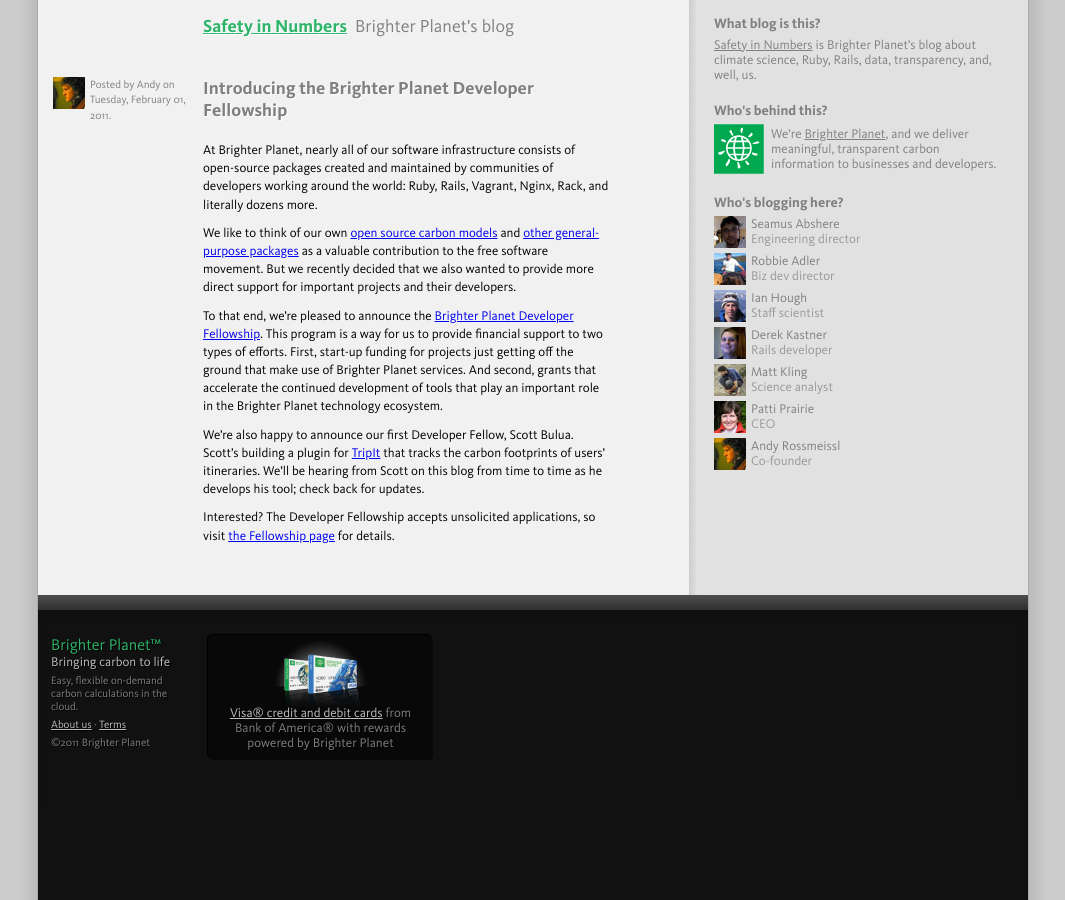
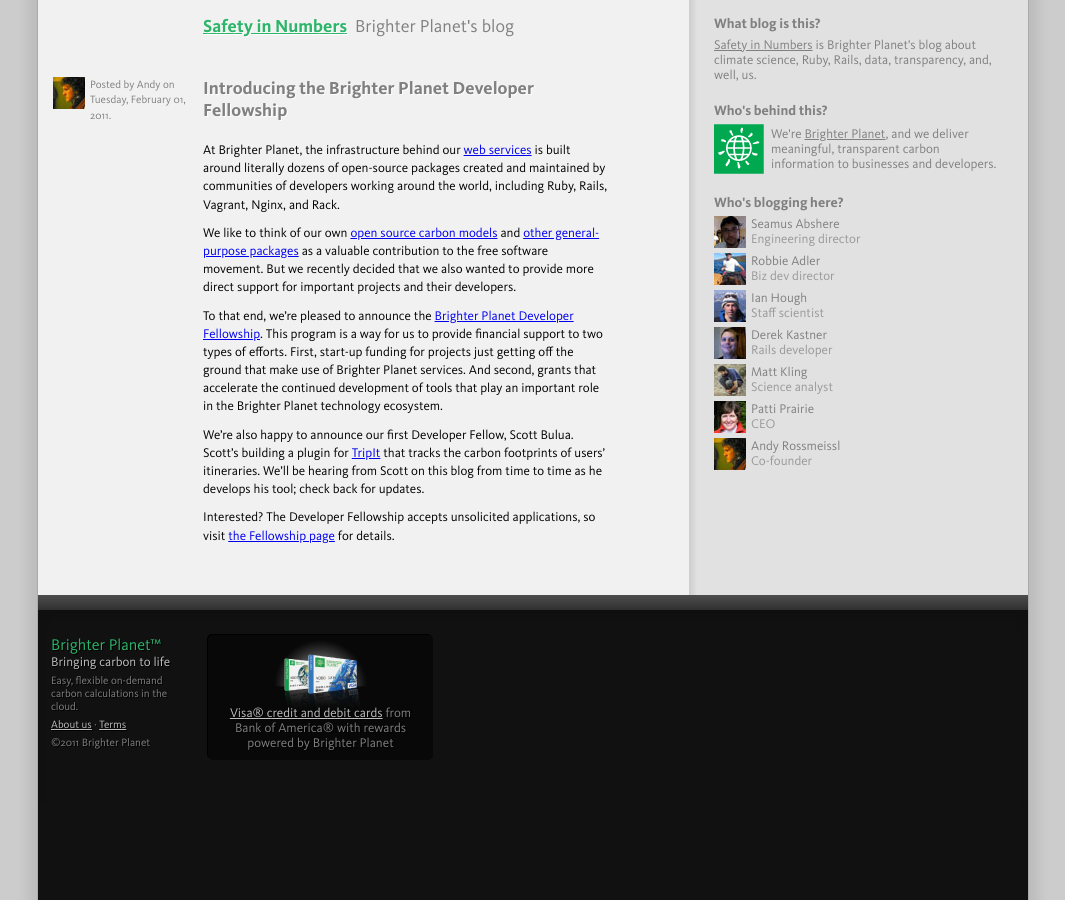
Before and after one commit to faradayio/numbers, a Jekyll site: the page built from _posts/2011-02-01-introducing-the-brighter-planet-developer-fellowship.markdown, in a window 1280 px wide. Shown: the whole page, without its empty margins (107-1172 px from the left). Built offline with Jekyll 4.4.1, drawn with Linux system fonts in a browser that asks for light colours; some web fonts are replaced; comment, search, counter and statistics services are not loaded.

Commit message:
Soften first sentence

```diff
--- a/_posts/2011-02-01-introducing-the-brighter-planet-developer-fellowship.markdown
+++ b/_posts/2011-02-01-introducing-the-brighter-planet-developer-fellowship.markdown
@@ -5,7 +5,7 @@
 categories: technology
 ---
 
-At Brighter Planet, nearly all of our software infrastructure consists of open-source packages created and maintained by communities of developers working around the world: Ruby, Rails, Vagrant, Nginx, Rack, and literally dozens more.
+At Brighter Planet, the infrastructure behind our [web services](http://brighterplanet.com/services) is built around literally dozens of open-source packages created and maintained by communities of developers working around the world, including Ruby, Rails, Vagrant, Nginx, and Rack.
 
 We like to think of our own [open source carbon models](http://carbon.brighterplanet.com/models) and [other general-purpose packages](http://brighterplanet.github.com/projects.html) as a valuable contribution to the free software movement. But we recently decided that we also wanted to provide more direct support for important projects and their developers.
 
```
